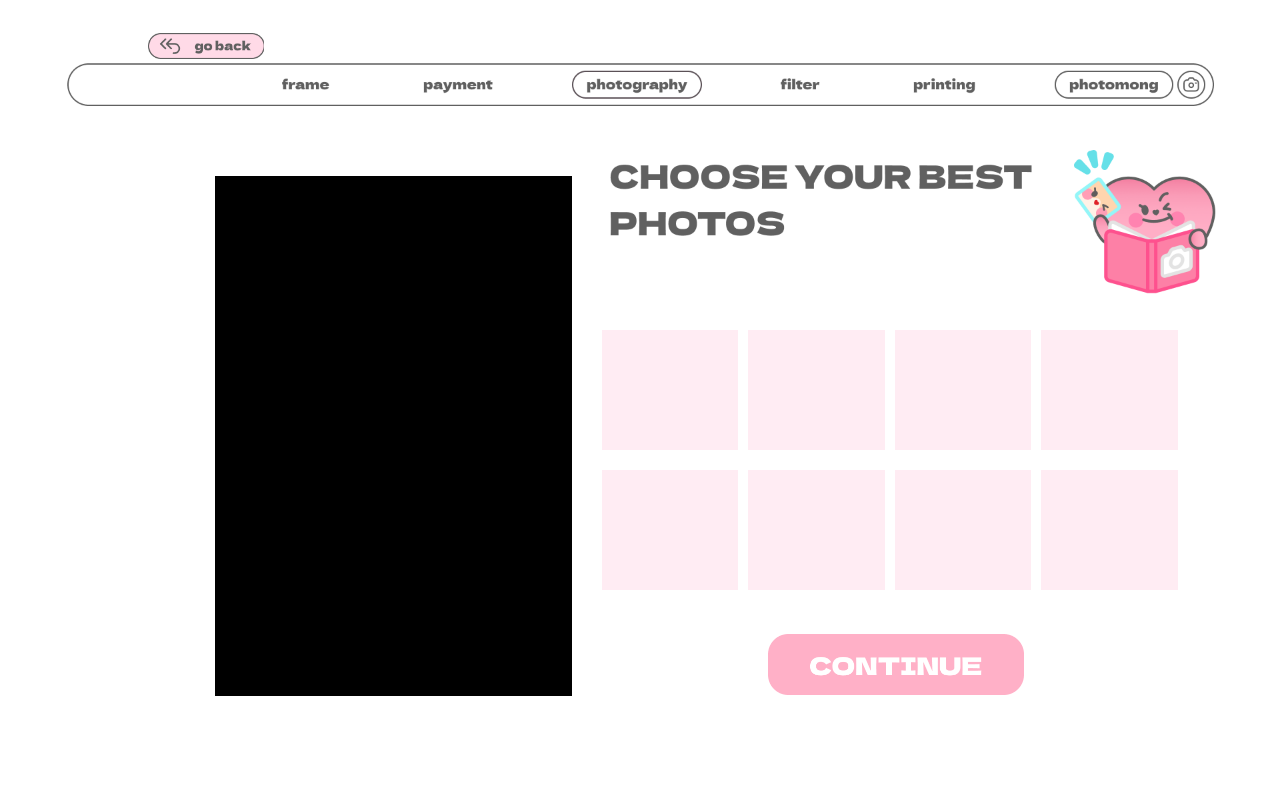
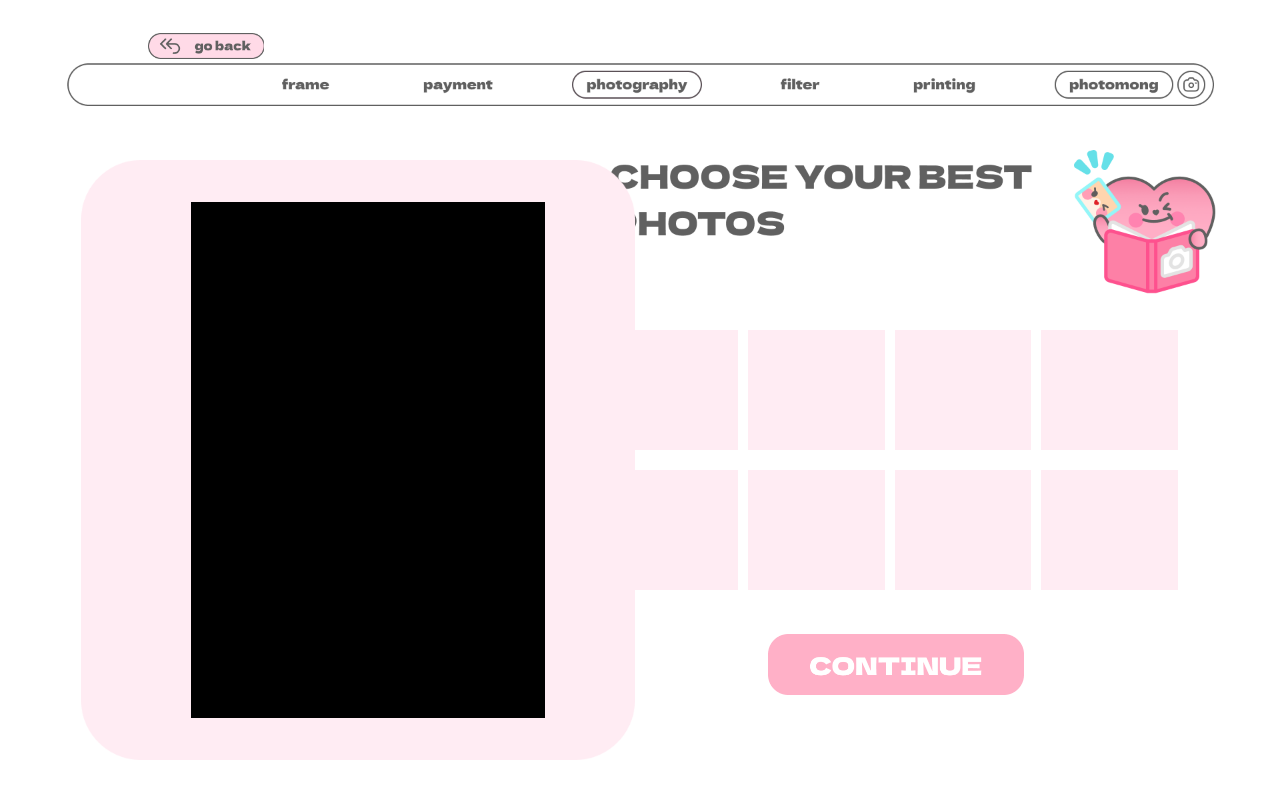
Before and after one commit to chaudanghuy/photo_ai_app, a React (Create React App) app in the folder app/: page /photo-choose in a window 1280 px wide. Built offline with nearby package versions, Linux system fonts and the light colour scheme.

Commit message:
WIP - Camera Filter

```diff
--- a/app/src/css/Filter.css
+++ b/app/src/css/Filter.css
@@ -15,6 +15,18 @@
      justify-content: center;
      align-items: center;
      /* Add additional styles for your payment content if needed */
+}
+
+.left-big-frame {
+     position: absolute;
+     top: 20%;
+     left: 3%;
+     width: 50%;
+     height: 75%;
+     background-image: url('../assets/Common/frame.png');
+     background-size: contain;
+     background-repeat: no-repeat;
+     background-position: center;
 }
 
 .go-back {
@@ -42,10 +54,10 @@
 
 .left-filter {
      position: absolute;
-     top: 20%;
-     left: 0;
-     width: 50%;
-     height: 75%;
+     top: 7%;
+     left: 12%;
+     width: 79%;
+     height: 86%;
      background-size: contain;
      background-repeat: no-repeat;
      background-position: center;
@@ -54,7 +66,7 @@
 .right-filter {
      position: absolute;
      top: 22%;
-     right: 10%;
+     right: 14%;
      display: flex;
      flex-direction: column;
      width: 30%;
@@ -62,13 +74,16 @@
 
 .middle-filter {
      position: absolute;
-     top: 23%;
+     top: 24%;
      left: 48%;
      width: 3%;
      height: 52%;
      background-size: contain;
      background-repeat: no-repeat;
      background-position: center;
+     border: 10px solid gray;
+     border-radius: 20px;
+     background-color: gray;
 }
 
 .filter-line {
--- a/app/src/css/Payment.css
+++ b/app/src/css/Payment.css
@@ -111,6 +111,18 @@
      position: absolute;
      bottom: 0px;
      left: 16%;
+     width: 22%;
+     height: 35%;
+     background-size: contain;
+     background-repeat: no-repeat;
+     background-position: center;
+     background-image: url('../assets/Payment/Cash/done.png');
+}
+
+.done-result-button {
+     position: absolute;
+     bottom: 0px;
+     left: 38%;
      width: 22%;
      height: 35%;
      background-size: contain;
--- a/app/src/css/Photo.css
+++ b/app/src/css/Photo.css
@@ -38,6 +38,18 @@
      /* Specify the path to your hover background image */
      cursor: pointer;
      /* Change cursor on hover */
+}
+
+.left-big-frame {
+     position: absolute;
+     top: 20%;
+     left: 3%;
+     width: 50%;
+     height: 75%;
+     background-image: url('../assets/Common/frame.png');
+     background-size: contain;
+     background-repeat: no-repeat;
+     background-position: center;
 }
 
 .left-photo-div {
@@ -96,10 +108,10 @@
 
 .left-choose-container {
      position: absolute;
-     top: 22%;
-     left: 3px;
-     width: 61%;
-     height: 65%;
+     top: 7%;
+     left: 12%;
+     width: 79%;
+     height: 86%;
      background-size: contain;
      background-repeat: no-repeat;
      background-position: center;
--- a/app/src/screens/Filter.js
+++ b/app/src/screens/Filter.js
@@ -1,4 +1,4 @@
-import React, { useEffect, useState } from 'react';
+import React, { useEffect, useState, useRef } from 'react';
 import { useTranslation } from 'react-i18next';
 import { useNavigate } from 'react-router-dom';
 import i18n from '../translations/i18n';
@@ -25,6 +25,24 @@ function Filter() {
      const { t } = useTranslation();
      const navigate = useNavigate();
      const [hoveredImage, setHoveredImage] = useState(null);
+     const [stream, setStream] = useState(null);
+     const videoRef = useRef(null);
+
+     useEffect(() => {
+          startCamera();
+     }, []);
+
+     const startCamera = async () => {
+          try {
+               const stream = await navigator.mediaDevices.getUserMedia({ video: true });
+               setStream(stream);
+               if (videoRef.current) {
+                    videoRef.current.srcObject = stream;
+               }
+          } catch (error) {
+               console.error('Error accessing camera:', error);
+          }
+     };
 
      const handleMouseEnter = (image) => {
           setHoveredImage(image);
@@ -37,7 +55,15 @@ function Filter() {
      return (
           <div className='filter-container'>
                <div className="go-back" onClick={() => navigate("/photo")}></div>
-               <div className="left-filter" style={{ backgroundImage: `url(${photo_frame})` }}></div>
+               <div className="left-big-frame">
+                    <div className="left-filter" style={{ backgroundImage: `url(${photo_frame})` }}>
+                         {stream && (
+                              <>
+                                   <video ref={videoRef} autoPlay muted className="video" />
+                              </>
+                         )}
+                    </div>
+               </div>
                <div className="middle-filter" style={{ backgroundImage: `url(${filter_hover})` }}>
                </div>
                <div className="right-filter">
--- a/app/src/screens/Payment/Result.js
+++ b/app/src/screens/Payment/Result.js
@@ -21,7 +21,7 @@ function QR() {
 
      return (
           <div className='payment-result-container'>
-               <div style={{backgroundImage: `url(${hoveredImage === continueBtn ? continueBtn_click : continueBtn})`}} className="done-button" onClick={() => navigate('/photo')} onMouseEnter={() => handleMouseEnter(continueBtn)} onMouseLeave={handleMouseLeave}></div>
+               <div style={{backgroundImage: `url(${hoveredImage === continueBtn ? continueBtn_click : continueBtn})`}} className="done-result-button" onClick={() => navigate('/photo')} onMouseEnter={() => handleMouseEnter(continueBtn)} onMouseLeave={handleMouseLeave}></div>
           </div>
      );
 }
--- a/app/src/screens/Photo/Choose.js
+++ b/app/src/screens/Photo/Choose.js
@@ -23,7 +23,9 @@ function Choose() {
      return (
           <div className='photo-choose-container'>
                <div className="go-back" onClick={() => navigate("/photo")}></div>
-               <div className="left-choose-container" style={{ backgroundImage: `url(${photo_frame})` }}></div>
+               <div className="left-big-frame">
+                    <div className="left-choose-container" style={{ backgroundImage: `url(${photo_frame})` }}></div>
+               </div>
                <div className="right-choose-container">
                     <div className="choose-line">
                          <div className="choose-image"></div>
```
Also changed, not shown: app/src/assets/Common/frame.png (added).
